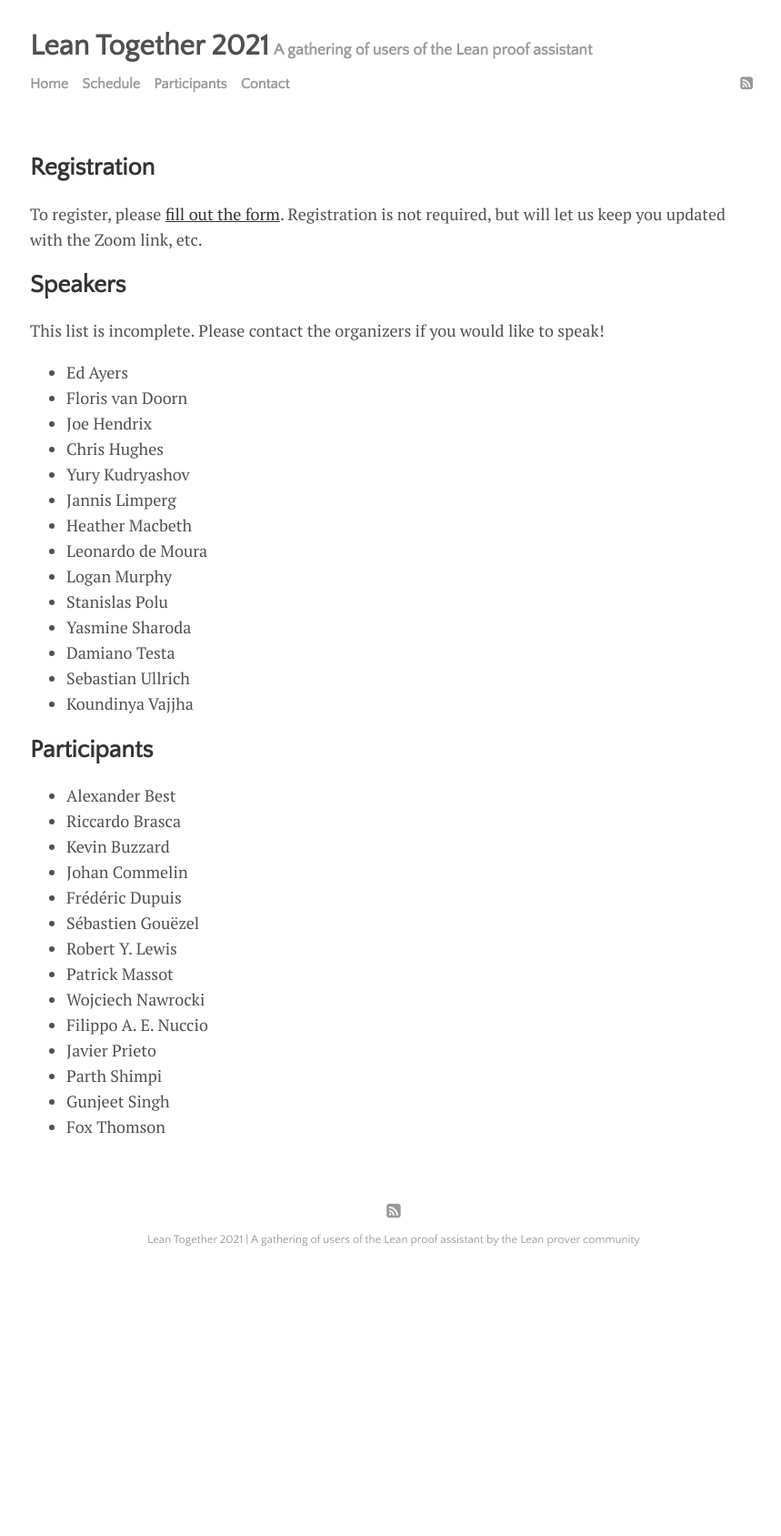
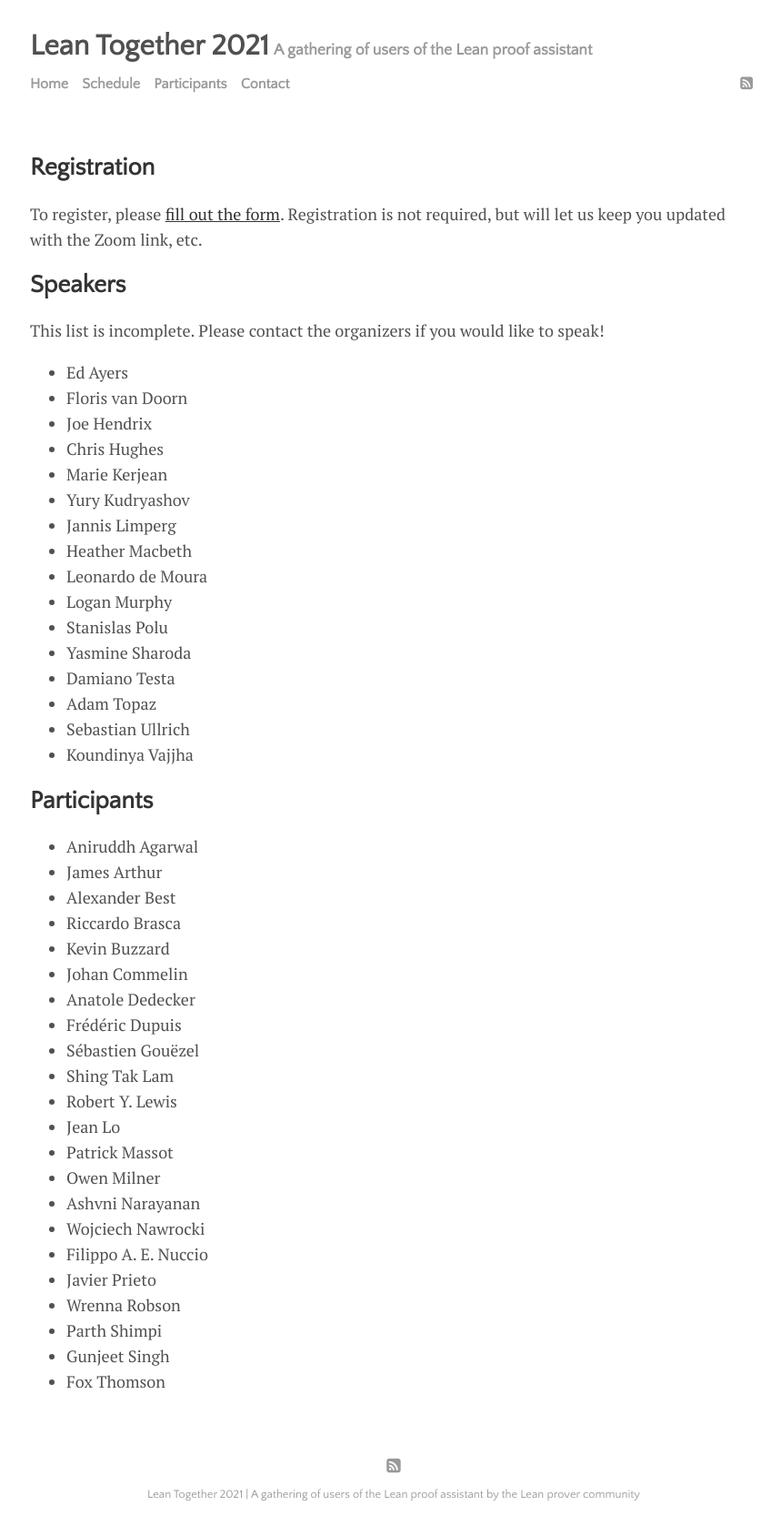
Before and after one commit to leanprover-community/lt2021, a Jekyll site: the page built from participants.md, in a window 1280 px wide. Shown: the whole page at 91% size, without its empty margins (207-1066 px from the left). Built offline with Jekyll 4.4.1, drawn with Linux system fonts in a browser that asks for light colours; before the commit the page ends 1408 px from its top, so only the background shows below that.

Commit message:
add participants

```diff
--- a/participants.md
+++ b/participants.md
@@ -18,6 +18,7 @@ This list is incomplete. Please contact the organizers if you would like to spea
 * Floris van Doorn
 * Joe Hendrix
 * Chris Hughes
+* Marie Kerjean
 * Yury Kudryashov
 * Jannis Limperg
 * Heather Macbeth
@@ -26,22 +27,31 @@ This list is incomplete. Please contact the organizers if you would like to spea
 * Stanislas Polu
 * Yasmine Sharoda
 * Damiano Testa
+* Adam Topaz
 * Sebastian Ullrich
 * Koundinya Vajjha
 
 ## Participants
 
+* Aniruddh Agarwal
+* James Arthur
 * Alexander Best
 * Riccardo Brasca
 * Kevin Buzzard
 * Johan Commelin
+* Anatole Dedecker
 * Frédéric Dupuis
 * Sébastien Gouëzel
+* Shing Tak Lam
 * Robert Y. Lewis
+* Jean Lo
 * Patrick Massot
+* Owen Milner
+* Ashvni Narayanan
 * Wojciech Nawrocki
 * Filippo A. E. Nuccio
 * Javier Prieto
+* Wrenna Robson
 * Parth Shimpi
 * Gunjeet Singh
 * Fox Thomson
```
